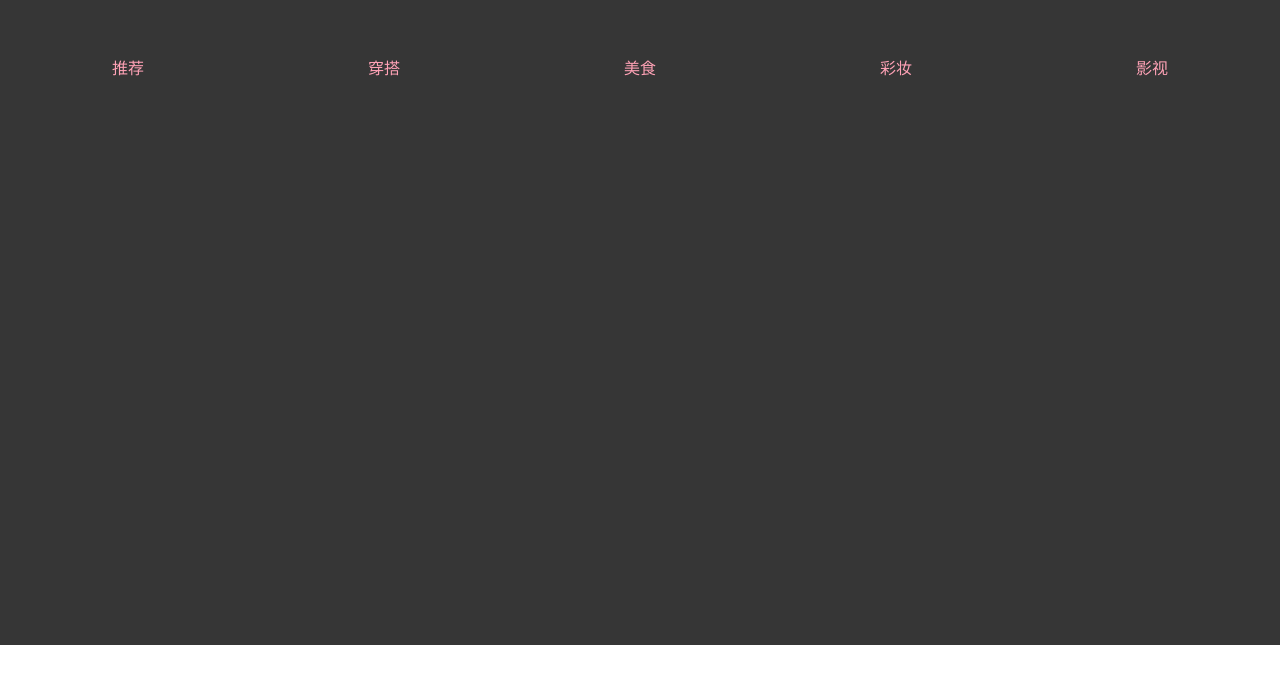
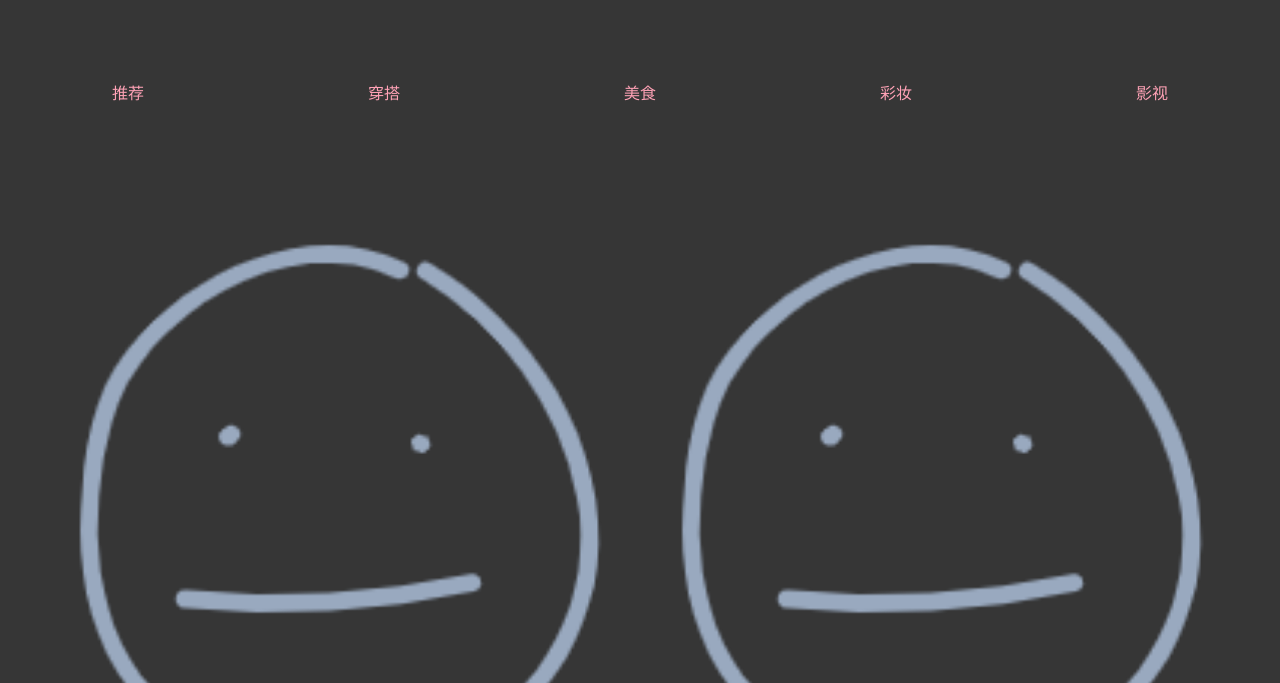
Before and after one commit to AlkaidSTART/redbook, a Vue app: page / in a window 1280 px wide. Shown: the part 277-960 px from the top of the page. Before the commit the page ends 922 px from the top, so only its background shows below. Built offline with nearby package versions, Linux system fonts and the light colour scheme.

Commit message:
累了，暂时完成到main组件一的样式

```diff
--- a/src/App.vue
+++ b/src/App.vue
@@ -5,15 +5,12 @@
 <header>
     <headNave></headNave>
 </header>
-<!-- <main>
-    <template>
+<Body>
+    <template #body1>
         <Body1></Body1>
-        <Body2></Body2>
-        <Body3></Body3>
-        <Body4></Body4>
     </template>
-</main>
-<footer>
+</Body>
+<!-- <footer>
     <Sfoot></Sfoot>
 </footer> -->
 
@@ -22,6 +19,8 @@
 </template>
 <script>
 import headNave from './components/headNave.vue'
+import Body from './components/Body.vue'
+import Body1 from './components/Body1.vue'
 // import Body4 from './components/Body4.vue'
 // import Body1 from './components/Body1.vue'
 // import Sfoot from './components/Sfoot.vue'
@@ -31,6 +30,8 @@ export default {
   name: 'App',
   components: {
     headNave,
+    Body,
+    Body1,
     // Body4,
     // Body1,
     // Body3,
--- /dev/null
+++ b/src/components/Body.vue
@@ -0,0 +1,17 @@
+<script setup>
+
+</script>
+<template>
+    <div class="body">
+        <slot name="body1"></slot>
+    </div>
+</template>
+<style lang="scss" scoped>
+$dp: 0.1rem;
+
+.body {
+    width: 100%;
+    height: calc(100 * #{$dp});
+    background-color: #363636;
+}
+</style>
--- a/src/components/Body1.vue
+++ b/src/components/Body1.vue
@@ -0,0 +1,146 @@
+<script setup>
+
+</script>
+<template>
+  <nav class="nave">
+    <ul>
+      <li>推荐</li>
+      <li>穿搭</li>
+      <li>美食</li>
+      <li>彩妆</li>
+      <li>影视</li>
+    </ul>
+  </nav>
+  <div class="main">
+    <a class="container" href="#">
+      <section class="a-s">
+        <div class="banner">
+          <img src="../assets/blank.png" alt="">
+        </div>
+        <span>你好</span>
+        <div class="user-box">
+          <div class="user">
+            <img src="../assets/blank.png" alt="">
+          </div>
+          <div class="user-name">
+            <span>用户昵称</span>
+          </div>
+          <div class="user-info">
+            <div class="like">
+              <img src="../assets/喜欢.png" alt=""></img>
+            </div>
+            <span>123</span>
+          </div>
+        </div>
+      </section>
+    </a>
+    <a class="container" href="#">
+      <section class="a-s">
+        <div class="banner">
+          <img src="../assets/blank.png" alt="">
+        </div>
+        <span>11</span>
+        <div class="user-box">
+          <div class="user">
+            <img src="../assets/blank.png" alt="">
+          </div>
+          <div class="user-name">
+            <span>用户昵称</span>
+          </div>
+          <div class="user-info">
+            <div class="like">
+              <img src="../assets/喜欢.png" alt=""></img>
+            </div>
+            <span>121</span>
+          </div>
+        </div>
+      </section>
+    </a>
+  </div>
+</template>
+<style lang="scss" scoped>
+$dp: 0.1rem;
+
+img {
+  width: 100%;
+  height: 100%;
+  object-fit: contain;
+}
+
+a {
+  text-decoration: none;
+  color: #fff;
+}
+
+.nave {
+  width: 100%;
+  height: calc(10 * #{$dp});
+  // margin-bottom: calc(4 * #{$dp});
+  background-color: #363636;
+  font-size: 16px;
+
+  ul {
+    display: flex;
+  }
+
+  li {
+    flex: 1;
+    text-align: center;
+    color: #ffa2b6;
+    line-height: calc(10 * #{$dp});
+
+    &:hover {
+      background-color: #141414;
+      border-radius: calc(2 * #{$dp});
+    }
+  }
+}
+
+.main {
+  width: 100%;
+  display: flex;
+  margin-top: calc(4 * #{$dp});
+  overflow-y: scroll;
+  padding-left: calc(3 * #{$dp});
+  padding-right: calc(3 * #{$dp});
+  // flex-wrap: wrap;
+  .container {
+    width: calc(90* #{$dp});
+    height: calc(140 * #{$dp});
+    background-color: #363636;
+    display: inline-block;s
+
+    .a-s {
+      width: calc(90* #{$dp});
+      height: calc(120 * #{$dp});
+      background-color: #363636;
+
+      span {
+        width: 100%;
+        height: calc(10 * #{$dp});
+        font-size: 16px;
+        color: #fff;
+        text-align: center;
+      }
+
+      .banner {
+        width: 100%;
+        height: calc(50 * #{$dp});
+        background-color: #363636;
+      }
+      .user-box {
+        width: calc(80* #{$dp});
+        height: calc(30 * #{$dp});
+        background-color: #363636;
+        display: flex;
+        justify-content: flex-start;
+        .user{
+          width: calc(8 * #{$dp});
+          height: calc(8 * #{$dp});
+          border-radius: 50%;
+        }
+      }
+    }
+  }
+}
+</style>
--- a/src/components/headNave.vue
+++ b/src/components/headNave.vue
@@ -19,7 +19,7 @@
                 </div>
             </div>
         </div>
-        <nav class="nave">
+        <!-- <nav class="nave">
             <ul>
                 <li>推荐</li>
                 <li>穿搭</li>
@@ -27,7 +27,7 @@
                 <li>彩妆</li>
                 <li>影视</li>
             </ul>
-        </nav>
+        </nav> -->
     </header>
 </template>
 <style scoped>
@@ -51,7 +51,7 @@ header {
 
 header {
     width: 100%;
-    height: calc(72 * #{$dp});
+    height: calc(24 * #{$dp});
 
     .head {
         width: 100%;
@@ -60,7 +60,7 @@ header {
 
         .ed {
             width: 100%;
-            height: calc(36 * #{$dp});
+            height: calc(16 * #{$dp});
             display: flex;
 
             .logo {
@@ -134,27 +134,27 @@ header {
         }
     }
 
-    .nave {
-        width: 100%;
-        height: calc(10 * #{$dp});
-        // margin-bottom: calc(4 * #{$dp});
-        background-color: #363636;
+    // .nave {
+    //     width: 100%;
+    //     height: calc(10 * #{$dp});
+    //     // margin-bottom: calc(4 * #{$dp});
+    //     background-color: #363636;
 
-        ul {
-            display: flex;
-        }
+    //     ul {
+    //         display: flex;
+    //     }
 
-        li {
-            flex: 1;
-            text-align: center;
-            color: #ffa2b6;
-            line-height: calc(10 * #{$dp});
+    //     li {
+    //         flex: 1;
+    //         text-align: center;
+    //         color: #ffa2b6;
+    //         line-height: calc(10 * #{$dp});
 
-            &:hover {
-                background-color: #141414;
-                border-radius: calc(2 * #{$dp});
-            }
-        }
-    }
+    //         &:hover {
+    //             background-color: #141414;
+    //             border-radius: calc(2 * #{$dp});
+    //         }
+    //     }
+    // }
 }
 </style>
```
